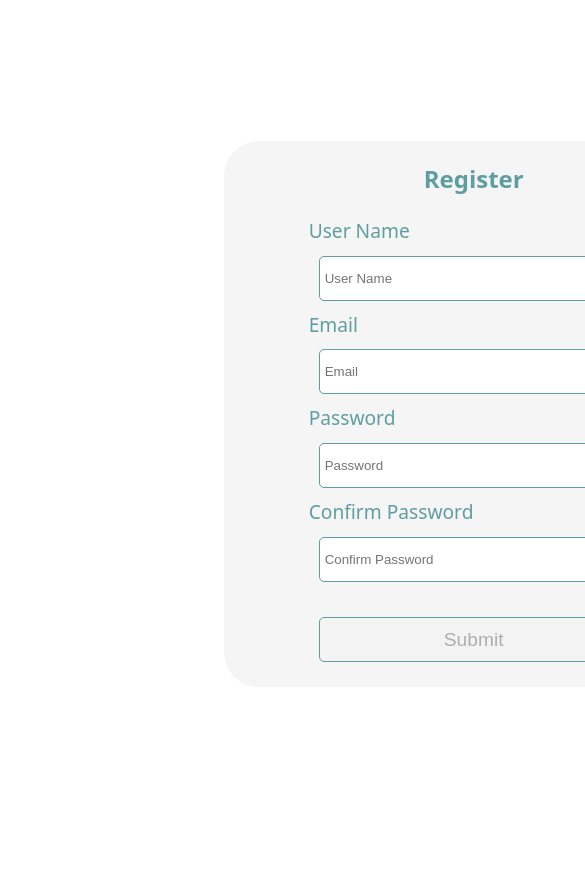
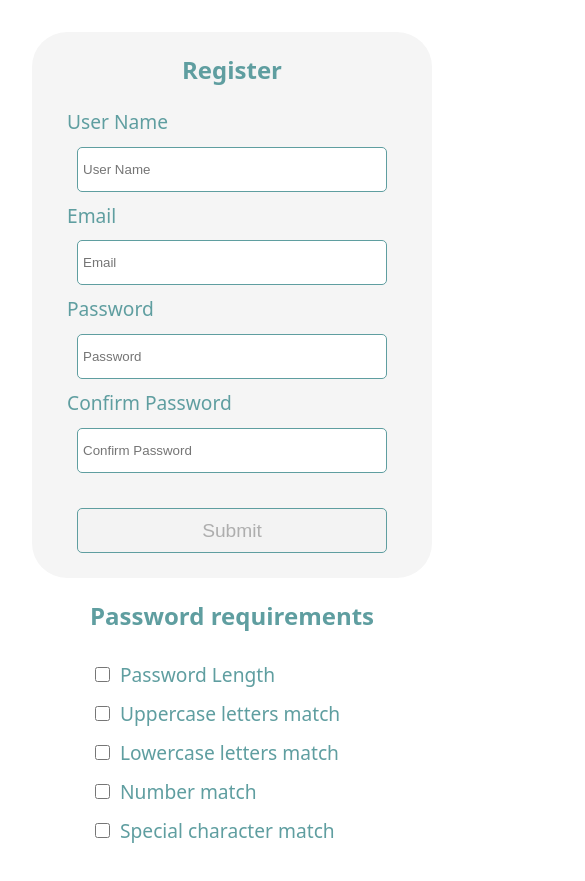
Before and after one commit to BSChaithra/Registration-Form, a plain HTML site: page RegisterForm.html in a window 390 px wide. Shown: the top 881 px of the page, 585 px wide, since content can reach past the window. Before the commit the page ends 844 px from the top, so only its background shows below. Drawn offline with Linux system fonts and the light colour scheme.

Commit message:
Update RegisterForm.css

```diff
--- a/RegisterForm.css
+++ b/RegisterForm.css
@@ -24,7 +24,6 @@ a:hover {
 
 body {
   margin: 0;
-  display: flex;
   place-items: center;
   min-width: 320px;
   min-height: 100vh;
@@ -159,7 +158,6 @@ color: cadetblue;
     align-items: center;
     background-color: whitesmoke;
 	border-radius: 35px;
-	//border: 3px solid cadetblue;
 }
 
 #usernamep, #emailp, #passwordp, #confirm_passwordp
@@ -177,7 +175,7 @@ color: cadetblue;
 {
 	display: flex;
     flex-direction: row;
-    width: 1250px;
+
     justify-content: space-evenly;
     align-items: center;
 }
@@ -197,3 +195,21 @@ input[type="checkbox"]
 	display: flex;
 	flex-direction: column;
 }
+
+footer
+{
+	width: 100%;
+    text-align: center;
+}
+
+@media only screen and (max-width: 900px)
+{
+	form{
+	   flex-direction: column;
+	}
+}
+@media only screen and (max-width: 600px)
+{
+	form{ width: 500px; }
+	.form-div{ width: 400px; }
+}
```
